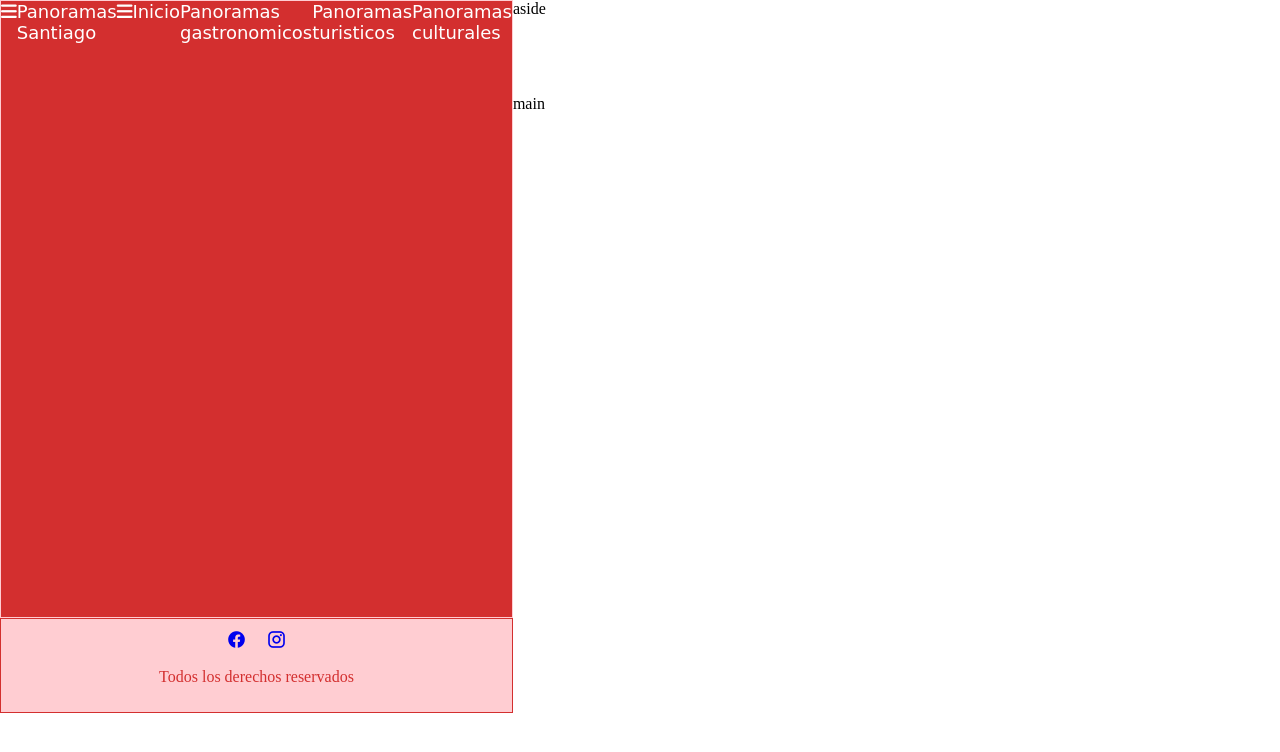
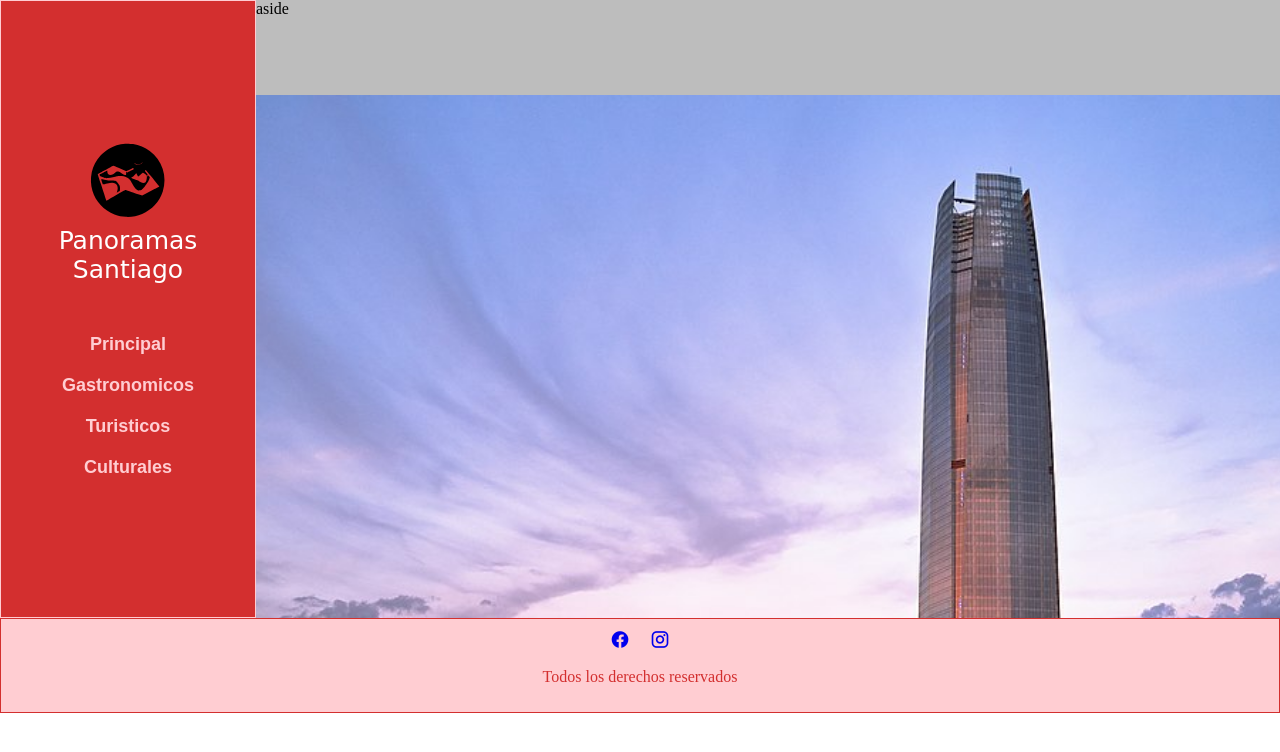
Before and after one commit to Klauditha/desafio_animaciones_css, a plain HTML site: page index.html in a window 1280 px wide. Drawn offline with nearby package versions, Linux system fonts and the light colour scheme; a web font is replaced by a local one.

Commit message:
WIP: Ajustes menu desktop

```diff
--- a/assets/css/style.css
+++ b/assets/css/style.css
@@ -1,19 +1,17 @@
 :root {
-    --DarkPrimaryColor: #D32F2F;
-    --LightPrimaryColor: #FFCDD2;
-    --PrimaryColor:#F44336;
-    --TextColor:#ffffff;
-    --AcentColor:#FF5252;
+  --DarkPrimaryColor: #d32f2f;
+  --LightPrimaryColor: #ffcdd2;
+  --PrimaryColor: #f44336;
+  --TextColor: #ffffff;
+  --AcentColor: #ff5252;
   --PrimaryText: #212121;
-    --DividerColor:#BDBDBD;
+  --DividerColor: #bdbdbd;
 }
 
 body {
   margin: 0 auto;
   padding: 0;
   box-sizing: border-box;
-    /*width: 100%;*/
-    /*height: 100vh;*/
 }
 
 .container {
@@ -24,32 +22,54 @@ body {
     'main'
     'footer';
   grid-template-columns: 1fr;
-    grid-template-rows: 3fr 1fr 10fr 3fr;
+  grid-template-rows: 2fr 1fr 14fr 3fr;
 }
 
-.navbar{
+.navbar {
   font-family: 'Tilt Prism', cursive;
   grid-area: navbar;
-    background-color:var(--DarkPrimaryColor);
-    color:var(--TextColor);
-    display:flex;
+  background-color: var(--DarkPrimaryColor);
+  color: var(--TextColor);
+  display: flex;
   font-size: large;
+  font-size: 25px;
   flex-direction: row;
   justify-content: space-around;
   border: 1px solid var(--LightPrimaryColor);
+  align-items: center;
+}
+.navbar_logo img {
+  height: 50px;
+  color: var(--TextColor);
+}
+.navbar_menu_lista {
+  display: none;
+}
+.aside {
+  grid-area: aside;
+  background-color: var(--DividerColor);
+}
+.main {
+  grid-area: main;
+  background-image: url('/assets/img/02_santiago.jpg');
+  background-repeat: no-repeat, repeat;
+  background-size: cover;
+  animation: myAnim 30s ease 0s 1 normal forwards;
+
 }
 
-.navbar_menu_lista{
-    display: none;
-}
-.aside{
-    grid-area: aside;
-}
-.main{
-    grid-area: main;
+@keyframes myAnim {
+	0% {
+		background-position: center top;
+		background-size: 100%;
 	}
 
-.footer{
+	100% {
+		background-position: center top;
+		background-size: 150%;
+	}
+}
+.footer {
   grid-area: footer;
   background-color: var(--LightPrimaryColor);
   border: 1px solid var(--DarkPrimaryColor);
@@ -63,13 +83,13 @@ body {
   padding-bottom: 10px;
 }
 
-.footer_socialmedia{
+.footer_socialmedia {
   display: flex;
-  gap:20px;
+  gap: 20px;
   font-size: 20px;
 }
 
-.footer_text{
+.footer_text {
   text-align: center;
 }
 /*MODO TABLET - OPCIONAL*/
@@ -93,12 +113,52 @@ body {
     grid-template-areas:
       'navbar aside'
       'navbar main'
-        'footer main';
-      grid-template-columns: 1fr 6fr;
+      'footer footer';
+    grid-template-columns: 2fr 8fr;
     grid-template-rows: 1fr 5.5fr 1fr;
   }
+  .navbar_menu_icono {
+    display: none;
+  }
 
-    .navbar_menu_lista{
+  .navbar {
     display: flex;
+    font-size: large;
+    font-size: 25px;
+    flex-direction: column;
+    justify-content: center;
+    border: 1px solid var(--LightPrimaryColor);
+    align-items: center;
+  }
+  .navbar_nombre{
+    text-align: center;
+  }
+  .navbar_logo img {
+    height: 80px;
+  }
+  .navbar_menu_lista {
+    padding-top: 50px;
+    display: flex;
+    font-family: Arial, Helvetica, sans-serif;
+    flex-direction: column;
+    font-size: 18px;
+    gap: 20px;
+    text-align: center;
+  }
+  .navbar_menu_lista_item a {
+    text-decoration: none;
+    color: var(--LightPrimaryColor);
+    font-weight: bolder;
+  }
+
+  .navbar_menu_lista_item a:hover {
+    color: var(--TextColor);
+    text-shadow: 2px 5px 9px #F9F9F9, 5px 5px 10px #D54848;
+
+  }
+  .navbar_menu_lista_item a:focus {
+    color: var(--TextColor);
+    text-shadow: 2px 5px 9px #F9F9F9, 5px 5px 10px #D54848;
+
   }
 }
--- a/index.html
+++ b/index.html
@@ -1,5 +1,6 @@
 <!DOCTYPE html>
 <html lang="en">
+
 <head>
     <meta charset="UTF-8">
     <meta http-equiv="X-UA-Compatible" content="IE=edge">
@@ -8,18 +9,19 @@
     <link rel="stylesheet" href="./assets/css/style.css" />
     <script src="https://kit.fontawesome.com/a6a42315af.js" crossorigin="anonymous"></script>
     <link rel="preconnect" href="https://fonts.googleapis.com">
-<link rel="preconnect" href="https://fonts.gstatic.com" crossorigin>
-<link href="https://fonts.googleapis.com/css2?family=Tilt+Prism&display=swap" rel="stylesheet">
-<link rel="stylesheet" href="https://cdn.jsdelivr.net/npm/@mdi/font@7.2.96/css/materialdesignicons.min.css" />
-<script src="https://cdn.jsdelivr.net/npm/bootstrap@5.1.3/dist/js/bootstrap.bundle.min.js" integrity="sha384-ka7Sk0Gln4gmtz2MlQnikT1wXgYsOg+OMhuP+IlRH9sENBO0LRn5q+8nbTov4+1p" crossorigin="anonymous"></script>
+    <link rel="preconnect" href="https://fonts.gstatic.com" crossorigin>
+    <link href="https://fonts.googleapis.com/css2?family=Tilt+Prism&display=swap" rel="stylesheet">
+    <link rel="stylesheet" href="https://cdn.jsdelivr.net/npm/@mdi/font@7.2.96/css/materialdesignicons.min.css" />
+    <script src="https://cdn.jsdelivr.net/npm/bootstrap@5.1.3/dist/js/bootstrap.bundle.min.js"
+        integrity="sha384-ka7Sk0Gln4gmtz2MlQnikT1wXgYsOg+OMhuP+IlRH9sENBO0LRn5q+8nbTov4+1p"
+        crossorigin="anonymous"></script>
 </head>
+
 <body>
     <div class="container">
         <div class="navbar">
             <div class="navbar_logo">
-                <span class="btn_menu">
-                    <i class="fa fa-bars"></i>
-                </span>
+                <img src="./assets/img/01_mapa.svg" />
             </div>
             <div class="navbar_nombre">Panoramas Santiago</div>
             <div class="navbar_menu_icono">
@@ -28,14 +30,24 @@
                 </span>
             </div>
             <div class="navbar_menu_lista">
-                <div class="navbar_menu_lista_item">Inicio</div>
-                <div class="navbar_menu_lista_item">Panoramas gastronomicos</div>
-                <div class="navbar_menu_lista_item">Panoramas turisticos</div>
-                <div class="navbar_menu_lista_item">Panoramas culturales</div>
+                <div class="navbar_menu_lista_item">
+                    <a href="index.html">Principal</a>
+                </div>
+                <div class="navbar_menu_lista_item">
+                    <a href="gastronomico.html">Gastronomicos</a>
+                </div>
+                <div class="navbar_menu_lista_item">
+                    <a href="turistico.html">Turisticos</a>
+                </div>
+                <div class="navbar_menu_lista_item">
+                    <a href="cultural.html">Culturales</a>
+                </div>
             </div>
         </div>
         <div class="aside">aside</div>
-        <div class="main">main</div>
+        <div class="main">
+            <div class="main_img"></div>
+        </div>
         <div class="footer">
             <div class="footer_socialmedia">
                 <div><a href="www.facebook.com"><span class="mdi mdi-facebook"></span></a></div>
@@ -49,4 +61,5 @@
         </div>
     </div>
 </body>
+
 </html>
```
Also changed, not shown: assets/img/01_mapa.png (added), assets/img/01_mapa.svg (added), assets/img/01_santiago.jpg (added), assets/img/02_santiago.jpg (added). Lines whose indentation alone changed are shown as unchanged.
